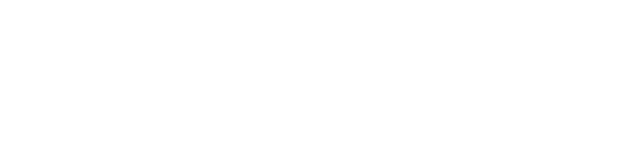
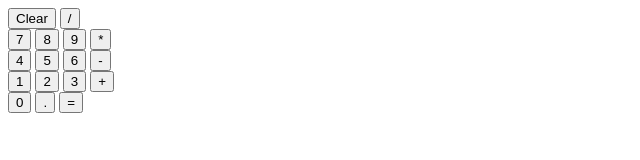
Before and after one commit to ben1499/calculator, a plain HTML site: page index.html in a window 1280 px wide. Shown: the whole page, without its empty margins (0-640 px from the left). Drawn offline with Linux system fonts and the light colour scheme.

Commit message:
Create basic html calculator

```diff
--- a/index.html
+++ b/index.html
@@ -10,6 +10,35 @@
     <script src="./main.js" defer></script>
 </head>
 <body>
-
+    <div class="container">
+        <div class="display"></div>
+        <div class="row">
+            <button>Clear</button>
+            <button>/</button>
+        </div>
+        <div class="row">
+            <button>7</button>
+            <button>8</button>
+            <button>9</button>
+            <button>*</button>
+        </div>
+        <div class="row">
+            <button>4</button>
+            <button>5</button>
+            <button>6</button>
+            <button>-</button>
+        </div>
+        <div class="row">
+            <button>1</button>
+            <button>2</button>
+            <button>3</button>
+            <button>+</button>
+        </div>
+        <div class="row">
+            <button>0</button>
+            <button>.</button>
+            <button>=</button>
+        </div>
+    </div>
 </body>
 </html>
```
